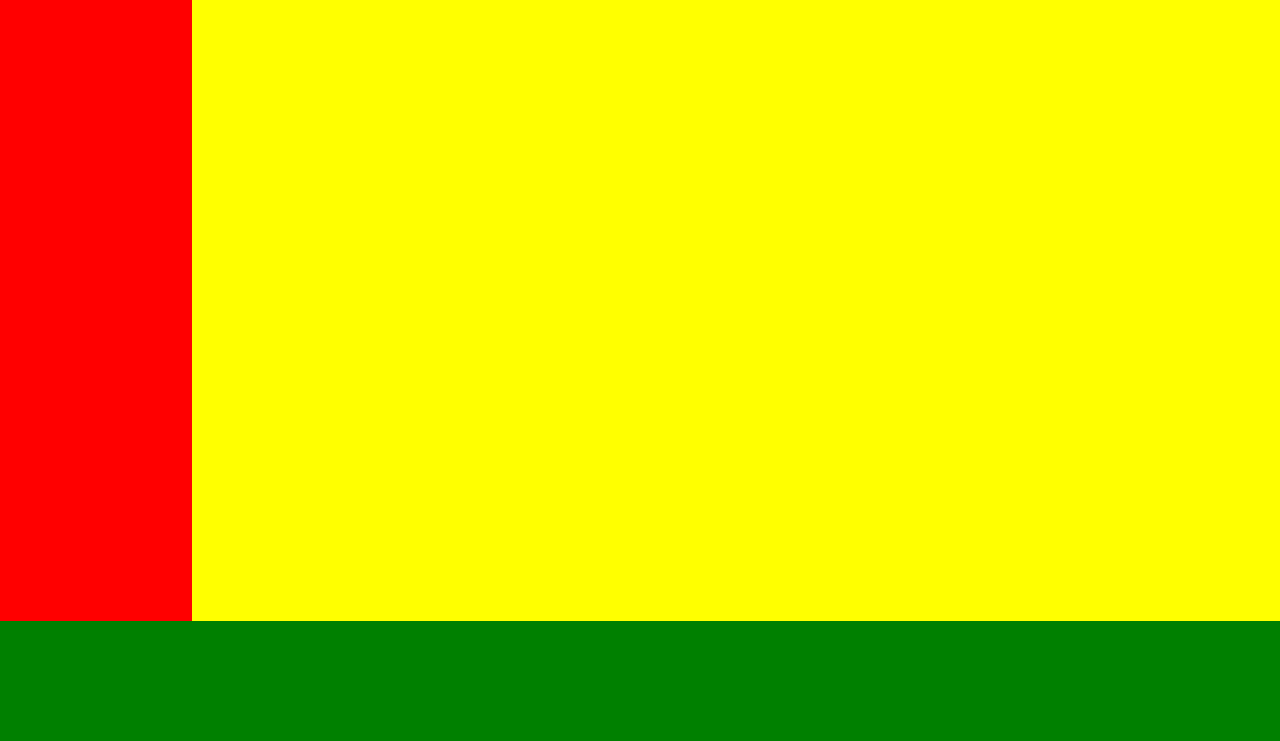
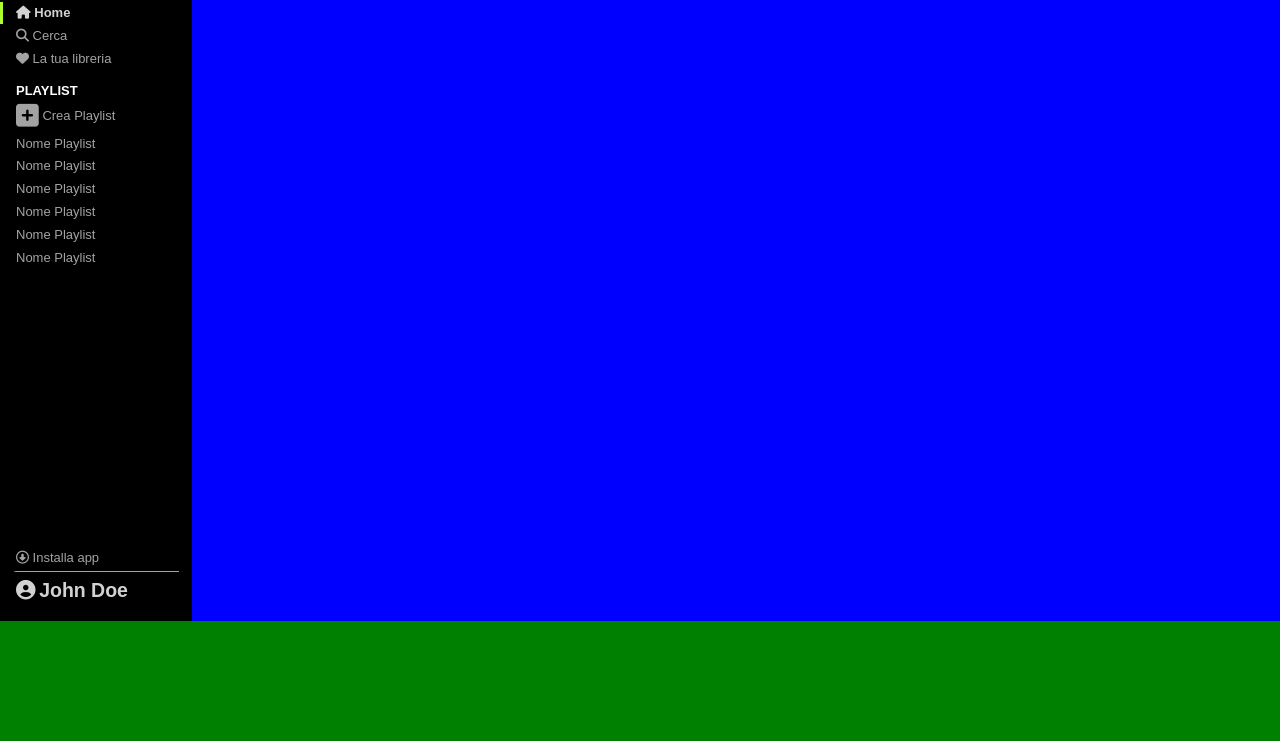
Before and after one commit to LorenzoMonteforte/html-css-spotifyweb, a plain HTML site: page index.html in a window 1280 px wide. Shown: the part 59-800 px from the top of the page. Drawn offline with Linux system fonts and the light colour scheme.

Commit message:
Navbar desktop

```diff
--- a/index.css
+++ b/index.css
@@ -3,30 +3,99 @@
     margin: 0;
     padding: 0;
     box-sizing: border-box;
+    font-size: 13px;
+    font-family: sans-serif;
+}
+
+.flex{
+    display: flex;
+}
+
+.marTop1rem{
+    margin-top: 1rem;
+}
+
+.padOri1rem{
+    padding: 0 1rem;
+}
+
+.colGreSel{
+    color: rgba(210,210,210,255);
+}
+
+.borLef3px{
+    border-left: 3px solid transparent;
+}
+
+.padLi{
+    padding: 0.3rem 1rem;
+}
+
+.colWhi{
+    color: white;
+}
+
+.verAliMid{
+    vertical-align: middle;
+}
+
+.padVer0_5rem{
+    padding: 0.5rem 0;
+}
+
+.fonSiz1_5rem{
+    font-size: 1.5rem;
 }
 /* Container */
 body > div{
     height: 100vh;
     width: 100%;
-    background-color: red;
 }
 /* Parte superiore */
 #superior{
     height: 85vh;
-    background-color: blue;
-    display: flex;
 }
 /* Navbar */
 nav{
     height: 100%;
     width: 15%;
-    background-color: red;
+    background-color: black;
+    color: rgba(163,163,163,255);
+    display: flex;
+    flex-direction: column;
+    justify-content: space-between;
+}
+
+nav img{
+    width: 70%;
+}
+
+#home{
+    border-left: 3px solid rgba(173,255,47,255);
+}
+
+#plus{
+    font-size: 2rem;
+}
+
+#playlistContainer{
+    width: 100%;
+    aspect-ratio: 1 / 1;
+    overflow: auto;
+}
+
+nav > div:last-child{
+    padding: 1em;
+}
+
+#user{
+    border-top: 1px solid rgba(163,163,163,255);
 }
 /* Main */
 main{
     height: 100%;
     width: 85%;
-    background-color: yellow;
+    background-color: blue;
 }
 /* Footer */
 footer{
--- a/index.html
+++ b/index.html
@@ -5,14 +5,66 @@
     <meta name="viewport" content="width=device-width, initial-scale=1.0">
     <title>Document</title>
     <link rel="stylesheet" href="index.css">
+    <link rel="stylesheet" href="https://cdnjs.cloudflare.com/ajax/libs/font-awesome/6.4.2/css/all.min.css">
 </head>
 <body>
     <!-- Container -->
     <div>
         <!-- Parte superiore -->
-        <div id="superior">
+        <div id="superior" class="flex">
             <!-- Navbar -->
-            <nav></nav>
+            <nav>
+                <div>
+                    <img class="marTop1rem padOri1rem borLef3px" src="spotify/spotify/img/logo.svg" alt="logo">
+                    <ul class="marTop1rem">
+                        <li id="home" class="padLi colGreSel borLef3px">
+                            <strong>
+                                <i class="fa-solid fa-house"></i>
+                                Home
+                            </strong>
+                        </li>
+                        <li class="padLi borLef3px">
+                            <i class="fa-solid fa-magnifying-glass"></i>
+                            Cerca
+                        </li>
+                        <li class="padLi borLef3px">
+                            <i class="fa-solid fa-heart"></i>
+                            La tua libreria
+                        </li>
+                    </ul>
+                    <div id="playlistContainer" class="marTop1rem">
+                        <h5 class="padOri1rem borLef3px colWhi">PLAYLIST</h5>
+                        <ul>
+                            <li class="padLi borLef3px">
+                                <i id="plus" class="fa-solid fa-square-plus verAliMid"></i>
+                                <span class="verAliMid">Crea Playlist</span>
+                            </li>
+                            <li class="padLi borLef3px">Nome Playlist</li>
+                            <li class="padLi borLef3px">Nome Playlist</li>
+                            <li class="padLi borLef3px">Nome Playlist</li>
+                            <li class="padLi borLef3px">Nome Playlist</li>
+                            <li class="padLi borLef3px">Nome Playlist</li>
+                            <li class="padLi borLef3px">Nome Playlist</li>
+                            <li class="padLi borLef3px">Nome Playlist</li>
+                            <li class="padLi borLef3px">Nome Playlist</li>
+                            <li class="padLi borLef3px">Nome Playlist</li>
+                            <li class="padLi borLef3px">Nome Playlist</li>
+                        </ul>
+                    </div>
+                </div>
+                <div>
+                    <div class="borLef3px padVer0_5rem">
+                        <i class="fa-regular fa-circle-down"></i>
+                        Installa app
+                    </div>
+                    <div id="user" class="padVer0_5rem borLef3px colGreSel">
+                        <strong>
+                            <i class="fa-solid fa-circle-user fonSiz1_5rem"></i>
+                            <span class="fonSiz1_5rem">John Doe</span>
+                        </strong>
+                    </div>
+                </div>
+            </nav>
             <!-- Main -->
             <main></main>
         </div>
```
